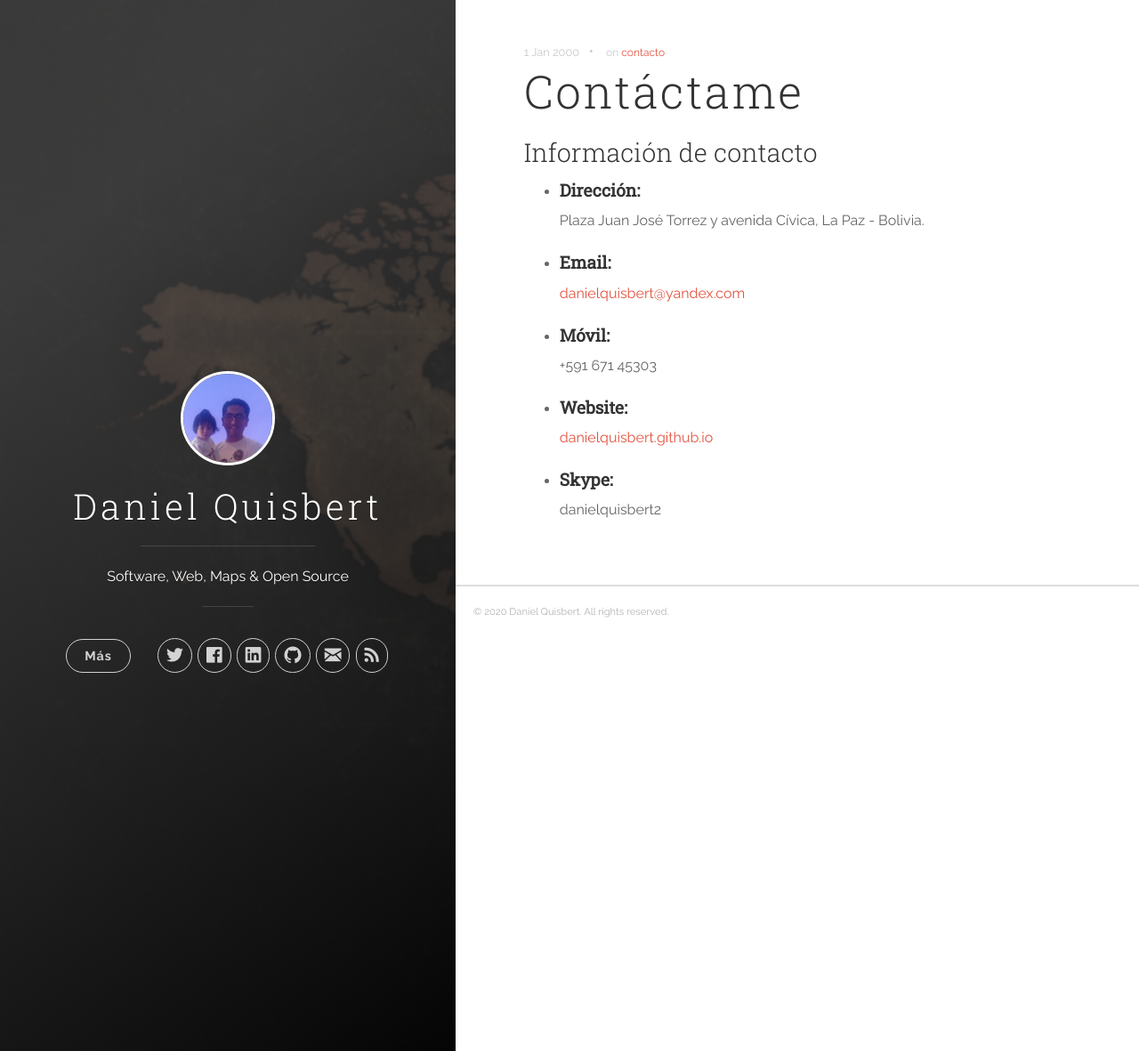
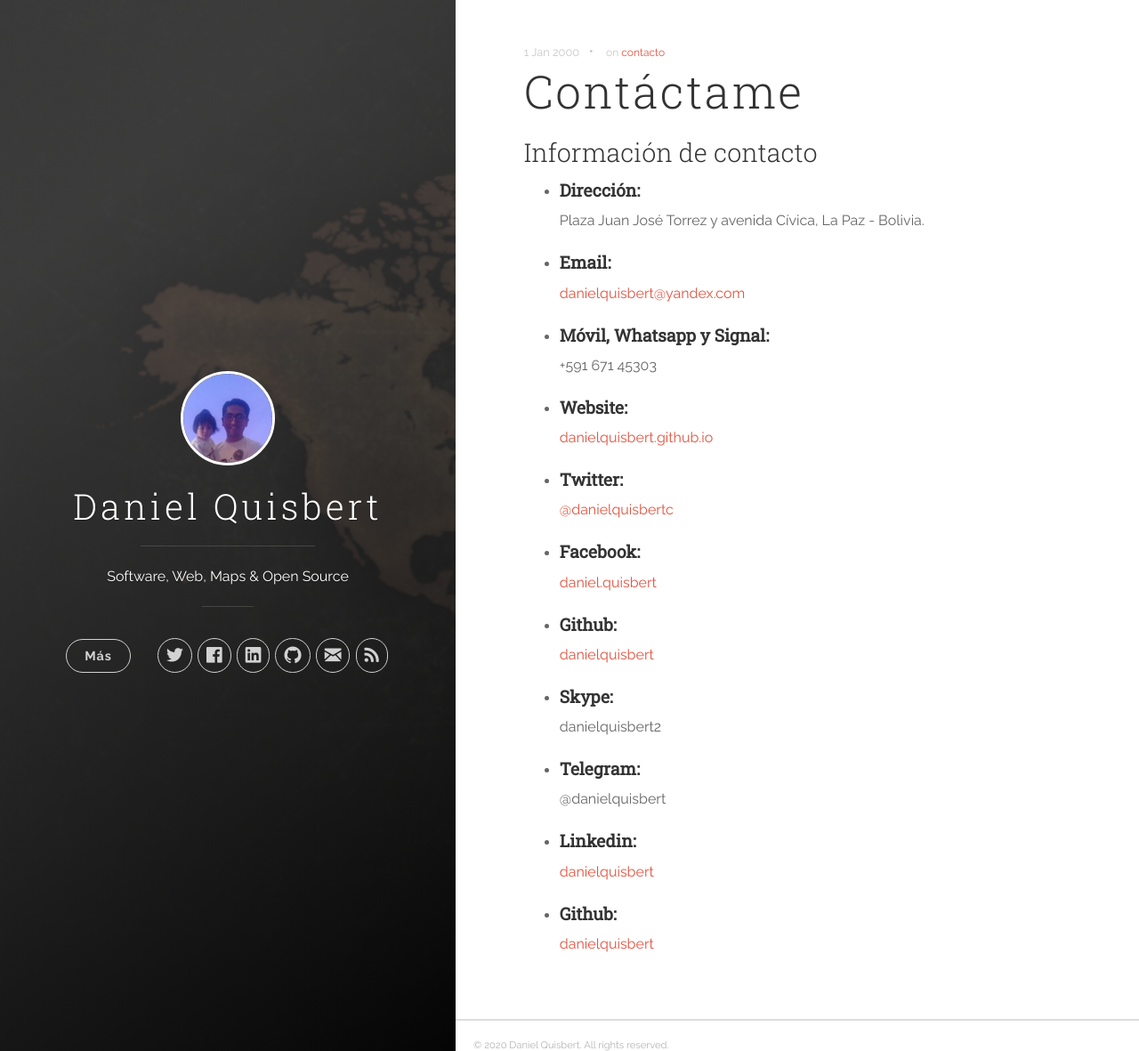
Before and after one commit to danielquisbert/danielquisbert.github.io, a Jekyll site: the page built from _posts/2000-01-01-contacto.markdown, in a window 1280 px wide and 1181 px high. Shown: the whole window at 89% size. Built offline with Jekyll 4.4.1, drawn with Linux system fonts in a browser that asks for light colours.

Commit message:
update lisnks

```diff
--- a/_posts/2000-01-01-contacto.markdown
+++ b/_posts/2000-01-01-contacto.markdown
@@ -14,11 +14,29 @@
 - #### **Email:**
 [danielquisbert@yandex.com](mailto:danielquisbert@yandex.com)
 
-- #### **Móvil:**
+- #### **Móvil, Whatsapp y Signal:**
 +591 671 45303
 
 - #### **Website:**
 [danielquisbert.github.io](https://danielquisbert.github.io)
 
+- #### **Twitter:**
+[@danielquisbertc](https://twitter.com/danielquisbertc)
+
+- #### **Facebook:**
+[daniel.quisbert](https://www.facebook.com/daniel.quisbert/)
+
+- #### **Github:**
+[danielquisbert](https://github.com/danielquisbert)
+
 - #### **Skype:**
 danielquisbert2
+
+- #### **Telegram:**
+@danielquisbert
+
+- #### **Linkedin:**
+[danielquisbert](https://www.linkedin.com/in/danielquisbert/)
+
+- #### **Github:**
+[danielquisbert](https://github.com/danielquisbert)
```
